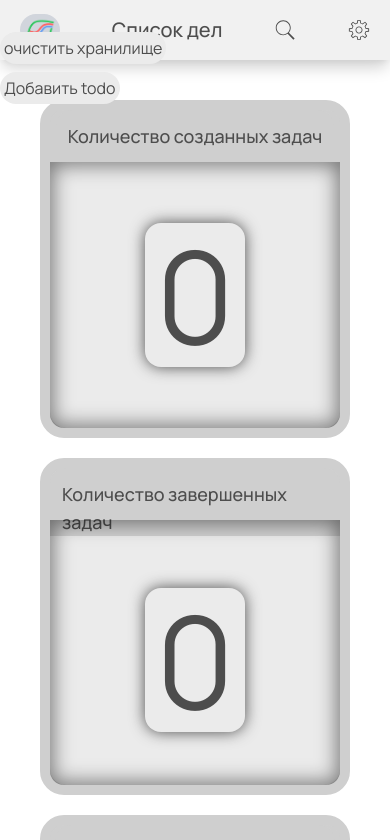
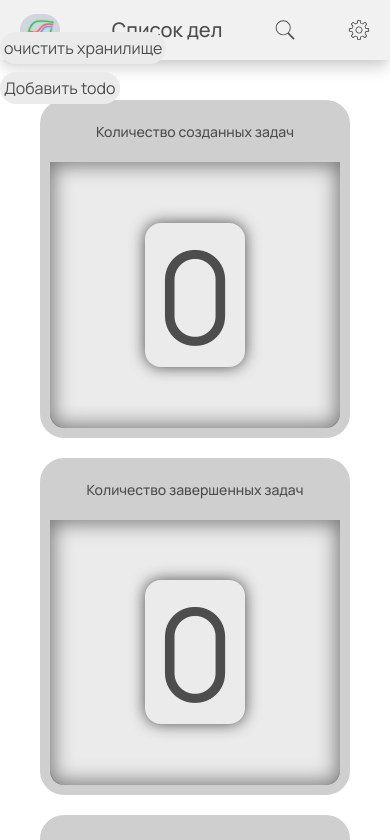
Before and after one commit to The-Best-Frontend-Developer/todoshka, a React (Vite) app: page /statistics in a window 390 px wide. Shown: the top 840 px of the page. Built offline with nearby package versions, Linux system fonts and the light colour scheme.

Commit message:
адаптив небольшие правки

```diff
--- a/src/StatisticsPage/StatisticsPage.tsx
+++ b/src/StatisticsPage/StatisticsPage.tsx
@@ -17,7 +17,7 @@ const StatisticsPage = () => {
                     <div
                         className="w-full relative overflow-y-hidden flex items-center flex-col h-[40vh] lg:h-[50vh] border-10 border-solid border-hover rounded-3xl bg-hover">
                         <div className="flex bg-hover p-3 min-h-13 lg:min-h-20 rounded-t-2xl">
-                            <h2 className="text-lg md:text-xl">
+                            <h2 className="text-sm sm:text-md md:text-xl">
                                 {el.name}
                             </h2>
                         </div>
@@ -29,11 +29,11 @@ const StatisticsPage = () => {
                 ))}
             </div>
             <div className="flex flex-col lg:flex-row mt-3 lg:mt-5 gap-1 sm:gap-5">
-                <button className="p-3 bg-extra hover:bg-red-400 text-text rounded-xl w-100"
+                <button className="p-3 bg-extra hover:bg-red-400 text-text rounded-xl w-[80vw] md:w-100"
                         onClick={() => dispatch(openStatisticsModal())} bg-red-400 text-opposite rounded-xl>Сбросить
                     статистику
                 </button>
-                <button className="p-3 bg-extra hover:bg-red-400 text-text rounded-xl w-100"
+                <button className="p-3 bg-extra hover:bg-red-400 text-text rounded-xl w-[80vw] md:w-100"
                         onClick={() => dispatch(openClearModal())}>Сбросить данные
                 </button>
             </div>
```
